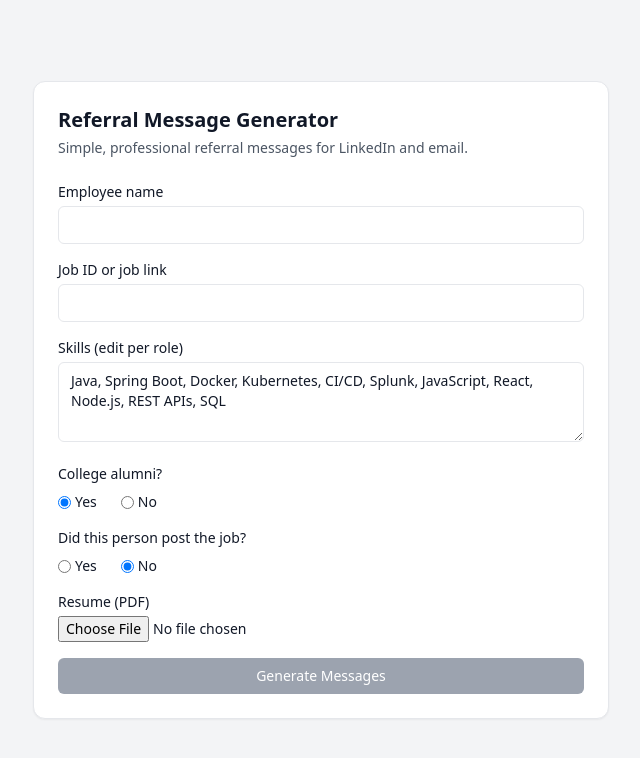
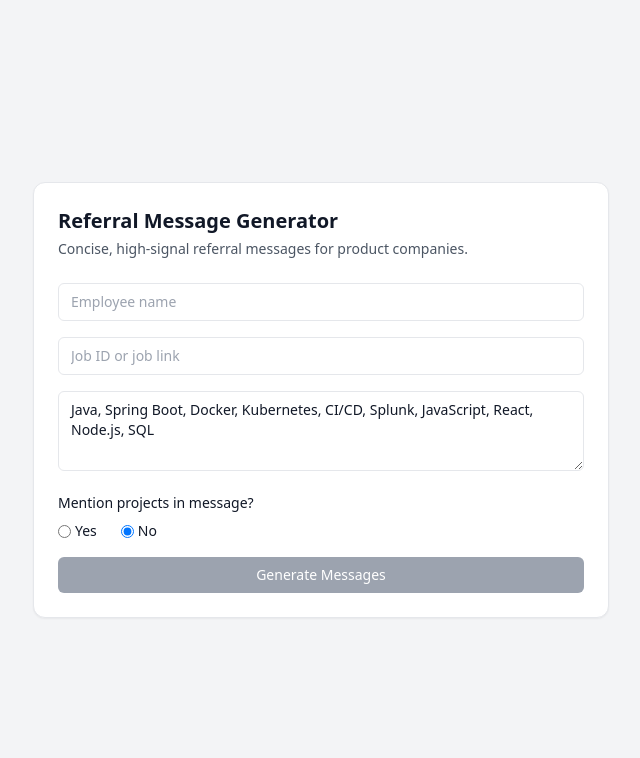
Before and after one commit to vaibhavtiwari0112/referrral-message-generator, a Next.js app: page / in a window 1280 px wide. Shown: the top 758 px of the page, without its empty margins (319-959 px from the left). Built offline with nearby package versions, Linux system fonts and the light colour scheme.

Commit message:
Updated message

```diff
--- a/app/page.js
+++ b/app/page.js
@@ -6,34 +6,43 @@ export default function Home() {
   const [jobLink, setJobLink] = useState("");
   const [alumni, setAlumni] = useState("yes");
   const [postedByEmployee, setPostedByEmployee] = useState("no");
+  const [mentionProjects, setMentionProjects] = useState("no");
   const [resumeName, setResumeName] = useState("");
   const [skills, setSkills] = useState(
-    "Java, Spring Boot, Docker, Kubernetes, CI/CD, Splunk, JavaScript, React, Node.js, REST APIs, SQL"
+    "Java, Spring Boot, Docker, Kubernetes, CI/CD, Splunk, JavaScript, React, Node.js, SQL"
   );
   const [linkedinMsg, setLinkedinMsg] = useState("");
   const [emailMsg, setEmailMsg] = useState("");
   const [copied, setCopied] = useState("");
 
-  const canGenerate = employeeName.trim() && jobLink.trim() && skills.trim();
+  const canGenerate =
+    employeeName.trim() && jobLink.trim() && skills.trim();
 
   const generateMessage = () => {
     const alumniLine =
       alumni === "yes"
-        ? "I noticed we’re from the same college, so thought I’d reach out."
-        : "I came across your profile while exploring the team.";
+        ? "We both belong to the same college, so I thought I’d reach out."
+        : "I came across your profile while learning more about the team and thought I’d reach out.";
 
     const jobReference =
       postedByEmployee === "yes"
-        ? `I saw your post about this opening (Job ID / Link: ${jobLink}) and it caught my attention.`
-        : `I came across this role (Job ID / Link: ${jobLink}) while looking into opportunities at your company.`;
+        ? `I saw your post about this opening (Job ID / Link: ${jobLink}) and wanted to reach out.`
+        : `I came across this role (Job ID / Link: ${jobLink}) while exploring opportunities.`;
+
+    const projectLine =
+      mentionProjects === "yes"
+        ? " I’ve also built projects using these technologies, details of which are included in my resume."
+        : "";
 
     const linkedin = `Hi ${employeeName},
 
-Hope you’re doing well. ${alumniLine}
+${alumniLine}
 
 ${jobReference}
 
-I’m currently working as a System Engineer at TCS and mostly work with ${skills}. If you feel this could be a good fit, your referral would genuinely help me take the next step in my career, and I’d really appreciate your guidance.
+I’m currently a System Engineer at TCS, working across backend, frontend, and DevOps using ${skills}. I also maintain a 1900+ LeetCode rating (Knight) and regularly participate in coding contests.${projectLine}
+
+If this looks like a possible fit, a referral from you would really help me take the next step, and I’d appreciate any guidance.
 
 Thanks for your time.`;
 
@@ -41,11 +50,13 @@ Thanks for your time.`;
 
 Hi ${employeeName},
 
-Hope you’re doing well. ${alumniLine}
+${alumniLine}
 
 ${jobReference}
 
-I’m currently working as a System Engineer at TCS, with experience in ${skills}. If possible, I’d really appreciate a referral or any guidance.
+I’m currently a System Engineer at TCS with hands-on experience across backend, frontend, and DevOps (${skills}). I also hold a 1900+ LeetCode rating (Knight) and actively participate in competitive programming contests.${projectLine}
+
+If possible, I’d really appreciate a referral or any guidance.
 
 Please find my resume attached${resumeName ? ` (${resumeName})` : ""}.
 
@@ -67,106 +78,60 @@ Vaibhav Tiwari`;
       <div className="w-full max-w-xl bg-white rounded-xl shadow-sm border p-6">
         <h1 className="text-xl font-semibold">Referral Message Generator</h1>
         <p className="text-sm text-gray-600 mt-1 mb-6">
-          Simple, professional referral messages for LinkedIn and email.
+          Concise, high-signal referral messages for product companies.
         </p>
 
         <div className="space-y-4">
-          <div>
-            <label className="text-sm font-medium block mb-1">
-              Employee name
-            </label>
           <input
-              className="w-full rounded-md border px-3 py-2 text-sm focus:ring-2 focus:ring-blue-500 focus:outline-none"
+            placeholder="Employee name"
+            className="w-full rounded-md border px-3 py-2 text-sm"
             value={employeeName}
             onChange={(e) => setEmployeeName(e.target.value)}
           />
-          </div>
 
-          <div>
-            <label className="text-sm font-medium block mb-1">
-              Job ID or job link
-            </label>
           <input
-              className="w-full rounded-md border px-3 py-2 text-sm focus:ring-2 focus:ring-blue-500 focus:outline-none"
+            placeholder="Job ID or job link"
+            className="w-full rounded-md border px-3 py-2 text-sm"
             value={jobLink}
             onChange={(e) => setJobLink(e.target.value)}
           />
-          </div>
 
-          <div>
-            <label className="text-sm font-medium block mb-1">
-              Skills (edit per role)
-            </label>
           <textarea
-              className="w-full rounded-md border px-3 py-2 text-sm h-20 focus:ring-2 focus:ring-blue-500 focus:outline-none"
+            placeholder="Skills (edit per role)"
+            className="w-full rounded-md border px-3 py-2 text-sm h-20"
             value={skills}
             onChange={(e) => setSkills(e.target.value)}
           />
-          </div>
 
           <div className="flex flex-col gap-2 text-sm">
-            <span className="font-medium">College alumni?</span>
+            <span className="font-medium">
+              Mention projects in message?
+            </span>
             <div className="flex gap-6">
               <label className="flex items-center gap-1">
                 <input
                   type="radio"
-                  checked={alumni === "yes"}
-                  onChange={() => setAlumni("yes")}
+                  checked={mentionProjects === "yes"}
+                  onChange={() => setMentionProjects("yes")}
                 />
                 Yes
               </label>
               <label className="flex items-center gap-1">
                 <input
                   type="radio"
-                  checked={alumni === "no"}
-                  onChange={() => setAlumni("no")}
+                  checked={mentionProjects === "no"}
+                  onChange={() => setMentionProjects("no")}
                 />
                 No
               </label>
             </div>
           </div>
 
-          <div className="flex flex-col gap-2 text-sm">
-            <span className="font-medium">Did this person post the job?</span>
-            <div className="flex gap-6">
-              <label className="flex items-center gap-1">
-                <input
-                  type="radio"
-                  checked={postedByEmployee === "yes"}
-                  onChange={() => setPostedByEmployee("yes")}
-                />
-                Yes
-              </label>
-              <label className="flex items-center gap-1">
-                <input
-                  type="radio"
-                  checked={postedByEmployee === "no"}
-                  onChange={() => setPostedByEmployee("no")}
-                />
-                No
-              </label>
-            </div>
-          </div>
-
-          <div>
-            <label className="text-sm font-medium block mb-1">
-              Resume (PDF)
-            </label>
-            <input
-              type="file"
-              accept=".pdf"
-              className="text-sm"
-              onChange={(e) => setResumeName(e.target.files?.[0]?.name || "")}
-            />
-          </div>
-
           <button
             disabled={!canGenerate}
             onClick={generateMessage}
             className={`w-full rounded-md py-2 text-sm font-medium text-white ${
-              canGenerate
-                ? "bg-blue-600 hover:bg-blue-700"
-                : "bg-gray-400 cursor-not-allowed"
+              canGenerate ? "bg-blue-600" : "bg-gray-400"
             }`}
           >
             Generate Messages
@@ -175,39 +140,27 @@ Vaibhav Tiwari`;
 
         {(linkedinMsg || emailMsg) && (
           <div className="mt-8 space-y-5">
-            <div>
-              <div className="flex justify-between items-center mb-1">
-                <h2 className="text-sm font-medium">LinkedIn message</h2>
+            {[
+              ["LinkedIn message", linkedinMsg, "linkedin"],
+              ["Email message", emailMsg, "email"]
+            ].map(([title, msg, key]) => (
+              <div key={key}>
+                <div className="flex justify-between mb-1">
+                  <h2 className="text-sm font-medium">{title}</h2>
                   <button
-                  onClick={() => copyText(linkedinMsg, "linkedin")}
+                    onClick={() => copyText(msg, key)}
                     className="text-xs text-blue-600"
                   >
-                  {copied === "linkedin" ? "Copied ✓" : "Copy"}
+                    {copied === key ? "Copied ✓" : "Copy"}
                   </button>
                 </div>
                 <textarea
+                  readOnly
                   className="w-full rounded-md border p-2 text-sm h-32"
-                readOnly
-                value={linkedinMsg}
+                  value={msg}
                 />
               </div>
-
-            <div>
-              <div className="flex justify-between items-center mb-1">
-                <h2 className="text-sm font-medium">Email message</h2>
-                <button
-                  onClick={() => copyText(emailMsg, "email")}
-                  className="text-xs text-blue-600"
-                >
-                  {copied === "email" ? "Copied ✓" : "Copy"}
-                </button>
-              </div>
-              <textarea
-                className="w-full rounded-md border p-2 text-sm h-32"
-                readOnly
-                value={emailMsg}
-              />
-            </div>
+            ))}
           </div>
         )}
       </div>
```
Lines whose indentation alone changed are shown as unchanged.
